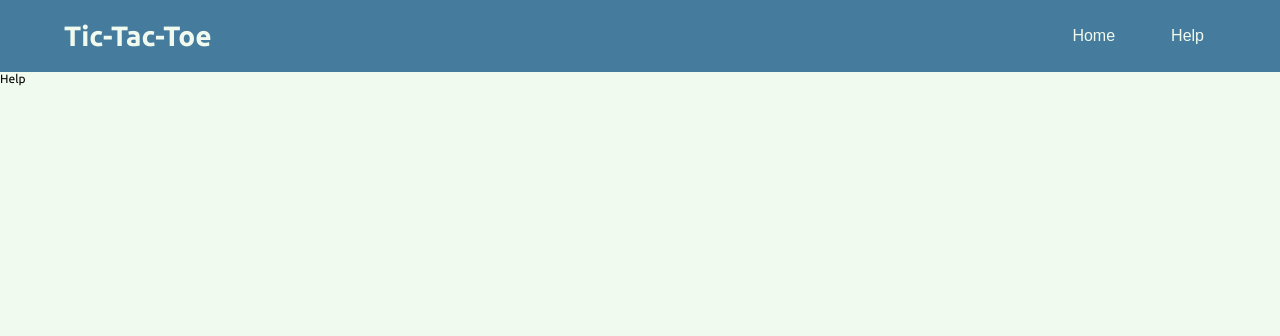
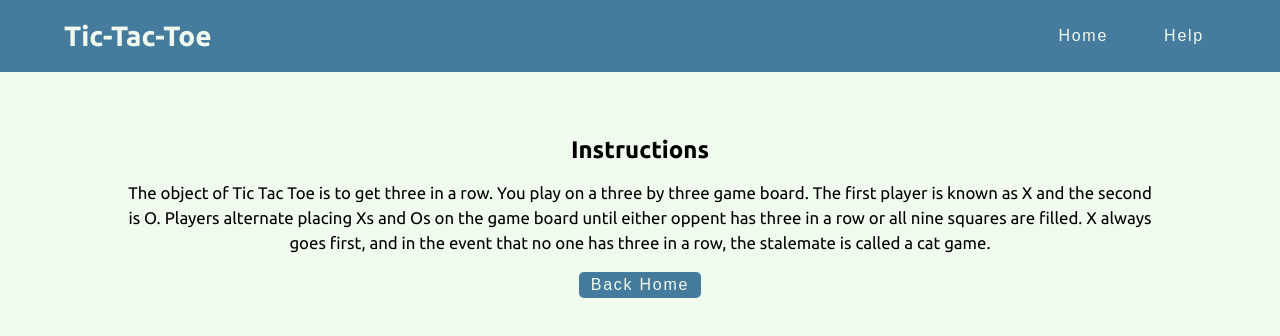
Before and after one commit to Who-codes/tic-tac-toe, a React (Create React App) app: page /help in a window 1280 px wide. Shown: the top 336 px of the page. Built offline with nearby package versions, Linux system fonts and the light colour scheme.

Commit message:
Help and Error section

```diff
--- a/src/App.js
+++ b/src/App.js
@@ -1,7 +1,8 @@
 import React from "react";
 import { BrowserRouter, Route, Routes } from "react-router-dom";
+import Error from "./Error";
+import Game from "./Game";
 import Help from "./Help";
-import { Home } from "./Home";
 import Navbar from "./Navbar";
 
 const App = () => {
@@ -9,8 +10,9 @@ const App = () => {
     <BrowserRouter>
       <Navbar />
       <Routes>
-        <Route exact path="/" element={<Home />} />
+        <Route exact path="/" element={<Game />} />
         <Route path="/help" element={<Help />} />
+        <Route path="*" element={<Error />} />
       </Routes>
     </BrowserRouter>
   );
--- /dev/null
+++ b/src/Error.jsx
@@ -0,0 +1,15 @@
+import React from "react";
+
+const Error = () => {
+  return (
+    <section>
+      <div className="section-center">
+        <h1>Nothing Here !</h1>
+        <br />
+        <button className="btn back-btn">Back Home</button>
+      </div>
+    </section>
+  );
+};
+
+export default Error;
--- /dev/null
+++ b/src/Game.jsx
@@ -0,0 +1,7 @@
+import React from "react";
+
+const Game = () => {
+  return <main></main>;
+};
+
+export default Game;
--- a/src/Help.jsx
+++ b/src/Help.jsx
@@ -1,7 +1,25 @@
 import React from "react";
+import { Link } from "react-router-dom";
 
 const Help = () => {
-  return <div>Help</div>;
+  return (
+    <section>
+      <div className="section-center">
+        <h2>Instructions</h2>
+        <p>
+          The object of Tic Tac Toe is to get three in a row. You play on a
+          three by three game board. The first player is known as X and the
+          second is O. Players alternate placing Xs and Os on the game board
+          until either oppent has three in a row or all nine squares are filled.
+          X always goes first, and in the event that no one has three in a row,
+          the stalemate is called a cat game.
+        </p>
+        <Link to="/">
+          <button className="btn back-btn">back home</button>
+        </Link>
+      </div>
+    </section>
+  );
 };
 
 export default Help;
--- a/src/Home.js
+++ /dev/null
@@ -1,5 +0,0 @@
-import React from "react";
-
-export const Home = () => {
-  return <div>Home</div>;
-};
--- /dev/null
+++ b/src/content.js
@@ -0,0 +1,15 @@
+import React, { useContext } from "react";
+
+const AppContainer = React.createContext();
+
+const AppProvider = ({ children }) => {
+  return (
+    <AppContainer.Provider value={"hello"}>{children}</AppContainer.Provider>
+  );
+};
+
+const useGlobalContent = () => {
+  return useContext(AppContainer);
+};
+
+export { AppProvider, useGlobalContent };
--- a/src/index.css
+++ b/src/index.css
@@ -30,6 +30,15 @@ a {
   font-size: inherit;
 }
 
+h1,
+h2,
+h3,
+h4,
+h5,
+h6 {
+  text-transform: capitalize;
+}
+
 h1 {
   font-size: 1.75rem;
 }
@@ -47,6 +56,17 @@ h3 {
   font-size: inherit;
   padding: 0.25rem 0.75rem;
   border: none;
+  letter-spacing: 1.75px;
+  text-transform: capitalize;
+}
+
+.btn:hover {
+  text-decoration: underline;
+}
+
+.btn:active {
+  text-decoration: none;
+  transform: scale(0.9);
 }
 
 nav {
@@ -73,3 +93,57 @@ nav {
 .nav-btn {
   color: var(--clr-lighter);
 }
+
+main {
+  height: calc(100vh - 5rem);
+  display: grid;
+  place-content: center;
+}
+
+.sign-choose {
+  display: flex;
+  padding: 1rem 2rem;
+  border-radius: 10px;
+  flex-direction: column;
+  gap: 2rem;
+  text-align: center;
+}
+
+.sign-choose a {
+  display: flex;
+  gap: 2rem;
+}
+
+.sign-select-btn {
+  width: 8rem;
+  font-size: 5rem;
+  font-weight: bold;
+  border-radius: 10px;
+  background-color: var(--clr-dark);
+  color: var(--clr-lighter);
+}
+
+section {
+  margin: 3rem 0;
+  display: flex;
+  justify-content: center;
+  padding: 1rem 0;
+}
+
+.section-center {
+  width: 80%;
+  text-align: center;
+}
+
+section p {
+  margin: 1rem 0;
+  font-size: 1.05rem;
+  line-height: 1.5;
+}
+
+.back-btn {
+  font-size: 1rem;
+  background-color: var(--clr-dark);
+  color: var(--clr-lighter);
+  border-radius: 5px;
+}
--- a/src/index.js
+++ b/src/index.js
@@ -2,10 +2,13 @@ import React from "react";
 import ReactDOM from "react-dom/client";
 import "./index.css";
 import App from "./App";
+import { AppProvider } from "./content";
 
 const root = ReactDOM.createRoot(document.getElementById("root"));
 root.render(
   <React.StrictMode>
-    <App />
+    <AppProvider>
+      <App />
+    </AppProvider>
   </React.StrictMode>
 );
```
